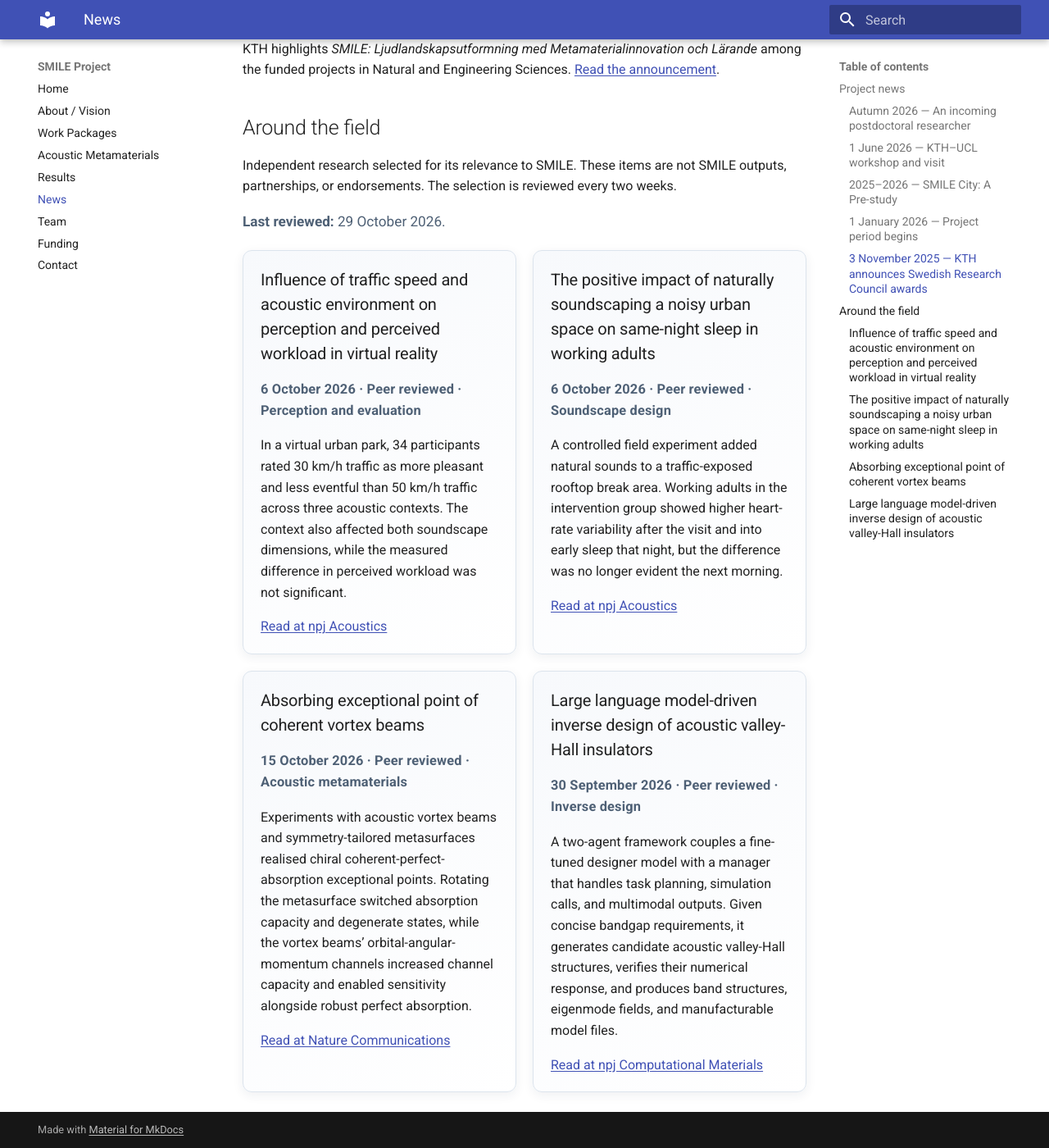
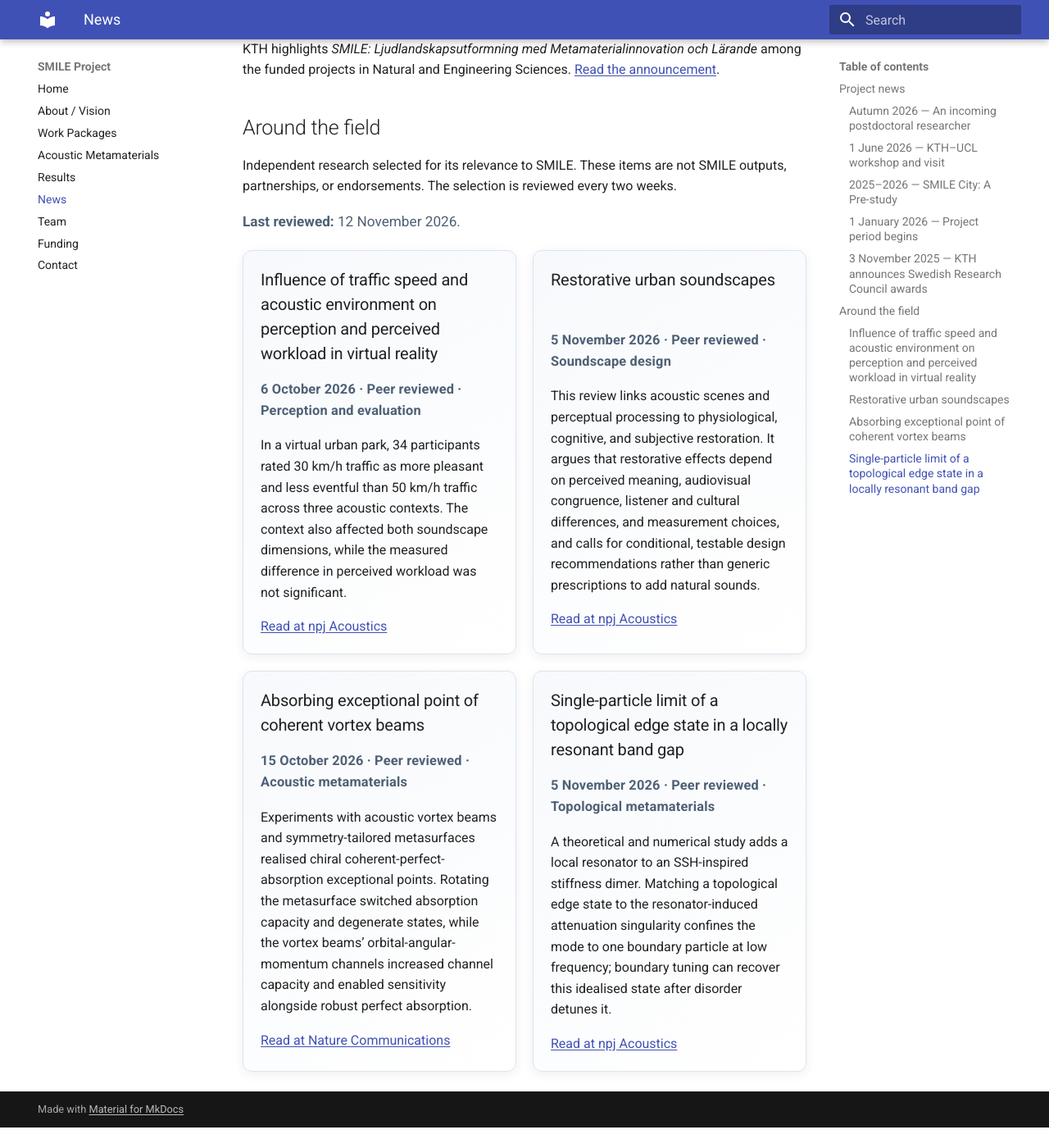
Before and after one commit to zibo-kth/smile-project-site, an MkDocs documentation site: the page built from docs/news.md, in a window 1280 px wide and 1400 px high, scrolled down 926 px. Shown: the whole window at 82% size. Built offline with MkDocs 1.6.1 and Material for MkDocs 9.7.7, drawn with Linux system fonts in a browser that asks for light colours; after the commit the page ends 2301 px from its top, so only the background shows below that.

Commit message:
Refresh related research watch

```diff
--- a/docs/news.md
+++ b/docs/news.md
@@ -28,7 +28,7 @@ Independent research selected for its relevance to SMILE. These items are not SM
 
 <!-- RELATED-RESEARCH:START -->
 <!-- Generated by scripts/render_related_research.py; edit data/related-research.json. -->
-<p class="review-note"><strong>Last reviewed:</strong> 29 October 2026.</p>
+<p class="review-note"><strong>Last reviewed:</strong> 12 November 2026.</p>
 
 <div class="research-grid" markdown>
 
@@ -43,13 +43,13 @@ In a virtual urban park, 34 participants rated 30 km/h traffic as more pleasant
 </article>
 
 <article markdown>
-### The positive impact of naturally soundscaping a noisy urban space on same-night sleep in working adults
+### Restorative urban soundscapes
 
-<p class="research-meta">6 October 2026 · Peer reviewed · Soundscape design</p>
+<p class="research-meta">5 November 2026 · Peer reviewed · Soundscape design</p>
 
-A controlled field experiment added natural sounds to a traffic-exposed rooftop break area. Working adults in the intervention group showed higher heart-rate variability after the visit and into early sleep that night, but the difference was no longer evident the next morning.
+This review links acoustic scenes and perceptual processing to physiological, cognitive, and subjective restoration. It argues that restorative effects depend on perceived meaning, audiovisual congruence, listener and cultural differences, and measurement choices, and calls for conditional, testable design recommendations rather than generic prescriptions to add natural sounds.
 
-[Read at npj Acoustics](https://www.nature.com/articles/s44384-026-00072-7)
+[Read at npj Acoustics](https://www.nature.com/articles/s44384-026-00080-7)
 </article>
 
 <article markdown>
@@ -63,13 +63,13 @@ Experiments with acoustic vortex beams and symmetry-tailored metasurfaces realis
 </article>
 
 <article markdown>
-### Large language model-driven inverse design of acoustic valley-Hall insulators
+### Single-particle limit of a topological edge state in a locally resonant band gap
 
-<p class="research-meta">30 September 2026 · Peer reviewed · Inverse design</p>
+<p class="research-meta">5 November 2026 · Peer reviewed · Topological metamaterials</p>
 
-A two-agent framework couples a fine-tuned designer model with a manager that handles task planning, simulation calls, and multimodal outputs. Given concise bandgap requirements, it generates candidate acoustic valley-Hall structures, verifies their numerical response, and produces band structures, eigenmode fields, and manufacturable model files.
+A theoretical and numerical study adds a local resonator to an SSH-inspired stiffness dimer. Matching a topological edge state to the resonator-induced attenuation singularity confines the mode to one boundary particle at low frequency; boundary tuning can recover this idealised state after disorder detunes it.
 
-[Read at npj Computational Materials](https://www.nature.com/articles/s41524-026-02349-7)
+[Read at npj Acoustics](https://www.nature.com/articles/s44384-026-00078-1)
 </article>
 
 </div>
```
Also changed, not shown: 1 other file.
